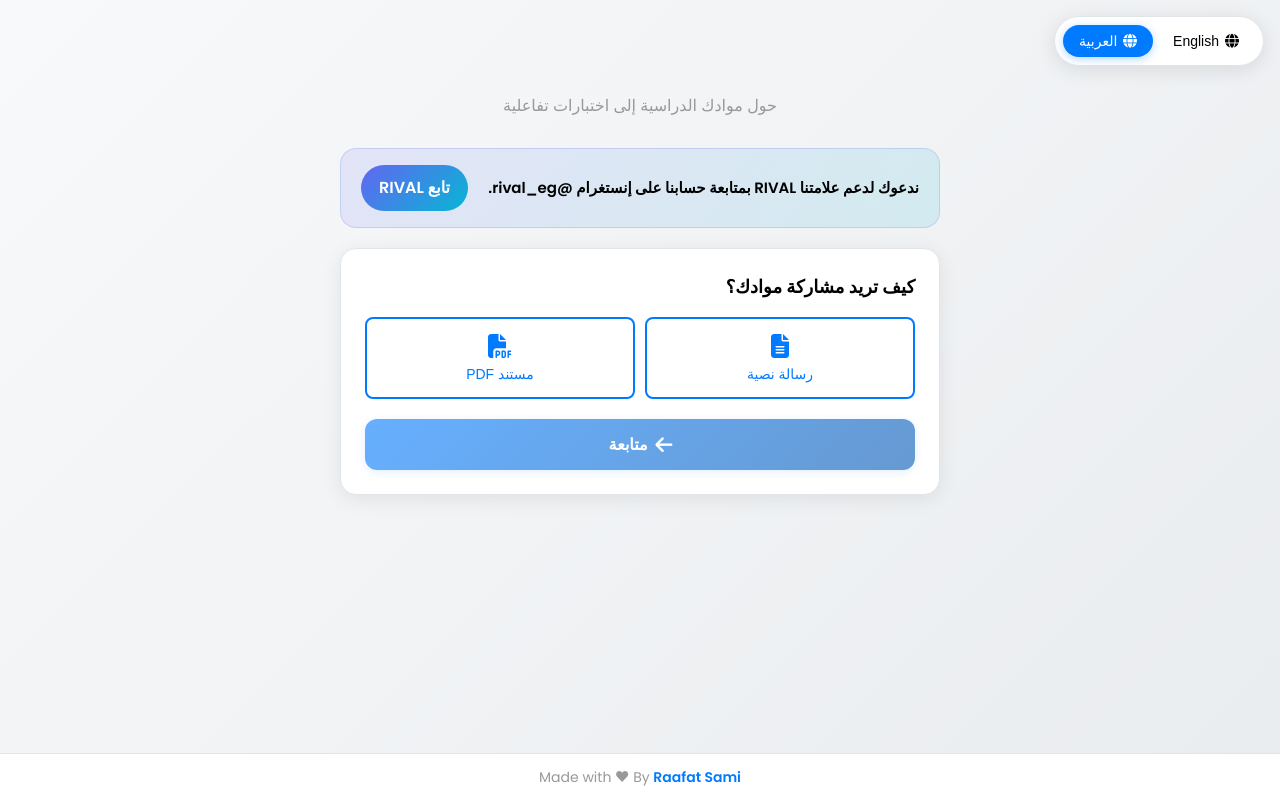
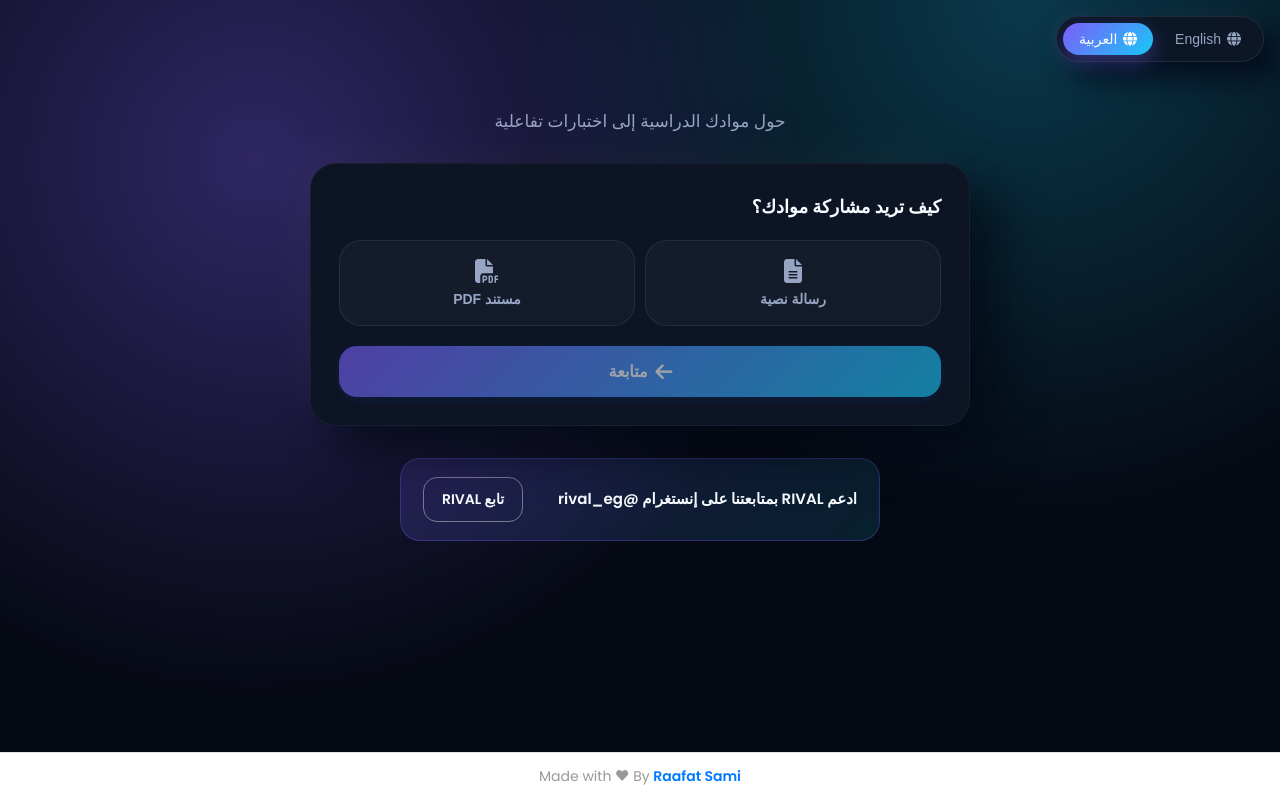
Before and after one commit to RefOoSami001/quiz-mini-app, a Flask app: page / in a window 1280 px wide. Run offline with Flask 3, Linux system fonts and the light colour scheme; some libraries are stand-ins or nearby versions.

Commit message:
Redesign UI: futuristic neumorphic theme, gradient body, overhauled component styles, new RIVAL follow CTA at bottom

```diff
--- a/templates/index.html
+++ b/templates/index.html
@@ -19,19 +19,28 @@
         :root {
             --font-english: 'Poppins', -apple-system, BlinkMacSystemFont, 'Segoe UI', Roboto, sans-serif;
             --font-arabic: 'Cairo', 'Segoe UI', Tahoma, Arial, sans-serif;
-            --animation-duration: 0.2s;
+            --animation-duration: 0.25s;
             --animation-easing: cubic-bezier(0.4, 0, 0.2, 1);
+            --bg-deep: #050913;
+            --bg-soft: #0d1424;
+            --text-primary: #f8fbff;
+            --text-secondary: #97a4c2;
+            --accent: #7c5dfa;
+            --accent-2: #18c8f6;
+            --shadow-dark: rgba(2, 6, 23, 0.8);
+            --shadow-light: rgba(255, 255, 255, 0.08);
         }
 
         body {
             font-family: var(--font-english);
-            background: linear-gradient(135deg, var(--tg-theme-bg-color, #f8f9fa) 0%, var(--tg-theme-secondary-bg-color, #e9ecef) 100%);
-            color: var(--tg-theme-text-color, #212529);
-            line-height: 1.6;
-            padding: 16px;
+            background: radial-gradient(circle at 20% 20%, rgba(124,93,250,0.35), transparent 45%),
+                        radial-gradient(circle at 80% 0%, rgba(24,200,246,0.25), transparent 40%),
+                        var(--bg-deep);
+            color: var(--text-primary);
+            line-height: 1.65;
+            padding: 28px 16px 140px;
             min-height: 100vh;
             margin: 0;
-            transition: all var(--animation-duration) var(--animation-easing);
         }
 
         body[dir="rtl"] {
@@ -39,7 +48,7 @@
         }
 
         .container {
-            max-width: 600px;
+            max-width: 660px;
             margin: 0 auto;
             animation: fadeInUp 0.6s var(--animation-easing);
         }
@@ -60,13 +69,13 @@
             top: 16px;
             right: 16px;
             z-index: 1000;
-            background: var(--tg-theme-secondary-bg-color, #ffffff);
-            border-radius: 25px;
-            padding: 8px;
-            box-shadow: 0 4px 20px rgba(0, 0, 0, 0.1);
-            border: 1px solid var(--tg-theme-section-separator-color, #e1e5e9);
+            border-radius: 24px;
+            padding: 6px;
+            border: 1px solid rgba(255,255,255,0.08);
+            background: rgba(13,20,36,0.85);
+            box-shadow: 15px 15px 30px var(--shadow-dark), -5px -5px 15px rgba(255,255,255,0.04);
             display: flex;
-            gap: 4px;
+            gap: 6px;
             animation: slideInRight 0.5s var(--animation-easing);
         }
 
@@ -86,7 +95,7 @@
             border: none;
             border-radius: 20px;
             background: transparent;
-            color: var(--tg-theme-text-color, #000000);
+            color: var(--text-secondary);
             font-size: 14px;
             font-weight: 500;
             cursor: pointer;
@@ -97,48 +106,43 @@
         }
 
         .lang-btn:hover {
-            background: var(--tg-theme-button-color, #007bff);
+            color: #fff;
+        }
+
+        .lang-btn.active {
+            background: linear-gradient(135deg, var(--accent), var(--accent-2));
             color: white;
-            transform: scale(1.05);
-        }
-
-        .lang-btn.active {
-            background: var(--tg-theme-button-color, #007bff);
-            color: white;
-            box-shadow: 0 2px 8px rgba(0, 123, 255, 0.3);
+            box-shadow: 0 8px 20px rgba(120, 94, 250, 0.35);
         }
 
         .header {
             text-align: center;
-            margin-bottom: 30px;
+            margin-bottom: 28px;
             animation: fadeInUp 0.8s var(--animation-easing);
         }
 
         .header h1 {
-            font-size: 28px;
-            margin-bottom: 12px;
-            color: #000000;
+            font-size: 30px;
+            margin-bottom: 14px;
+            color: var(--text-primary);
             font-weight: 700;
-            display: flex;
-            align-items: center;
-            justify-content: center;
-            gap: 12px;
+            letter-spacing: 0.04em;
+            text-transform: uppercase;
         }
 
         .header p {
-            color: var(--tg-theme-hint-color, #999999);
-            font-size: 16px;
+            color: var(--text-secondary);
+            font-size: 17px;
         }
 
         .card {
-            background: var(--tg-theme-secondary-bg-color, #ffffff);
-            border-radius: 16px;
-            padding: 24px;
-            margin-bottom: 20px;
-            border: 1px solid var(--tg-theme-section-separator-color, #e1e5e9);
-            box-shadow: 0 4px 20px rgba(0, 0, 0, 0.08);
-            backdrop-filter: blur(10px);
-            transition: all var(--animation-duration) var(--animation-easing);
+            background: var(--bg-soft);
+            border-radius: 26px;
+            padding: 28px;
+            margin-bottom: 28px;
+            border: 1px solid rgba(148,163,184,0.08);
+            box-shadow: 28px 28px 45px rgba(3,7,18,0.65), -18px -18px 40px rgba(255,255,255,0.03);
+            transition: transform 0.35s var(--animation-easing), box-shadow 0.35s var(--animation-easing);
             animation: slideInUp 0.5s var(--animation-easing);
         }
 
@@ -186,8 +190,8 @@
         .step-title {
             font-size: 18px;
             font-weight: 600;
-            margin-bottom: 15px;
-            color: var(--tg-theme-text-color, #000000);
+            margin-bottom: 18px;
+            color: var(--text-primary);
         }
 
         .step-navigation {
@@ -921,6 +925,108 @@
             bottom: 50px;
         }
 
+        /* Futuristic neumorphic overrides */
+        .input-btn,
+        .model-btn,
+        .count-btn {
+            padding: 18px;
+            border-radius: 22px;
+            border: 1px solid rgba(255,255,255,0.08);
+            background: linear-gradient(145deg, rgba(255,255,255,0.03), rgba(148,163,184,0.05));
+            color: var(--text-secondary);
+            font-weight: 600;
+        }
+
+        .input-btn:hover,
+        .input-btn.selected,
+        .model-btn:hover,
+        .model-btn.selected,
+        .count-btn.selected {
+            color: #fff;
+            background: linear-gradient(135deg, var(--accent), var(--accent-2));
+            box-shadow: 0 12px 28px rgba(108,93,250,0.35);
+            transform: translateY(-2px);
+        }
+
+        .count-btn {
+            text-align: center;
+            gap: 10px;
+        }
+
+        .text-input,
+        .page-range-input {
+            border-radius: 18px;
+            border: 1px solid rgba(148,163,184,0.15);
+            background: rgba(11,17,32,0.75);
+            color: var(--text-primary);
+        }
+
+        .file-input-container {
+            border-radius: 20px;
+            border: 1px dashed rgba(148,163,184,0.25);
+            background: rgba(11,17,32,0.65);
+        }
+
+        .file-input-label {
+            background: linear-gradient(135deg, var(--accent), var(--accent-2));
+            border-radius: 14px;
+        }
+
+        .btn {
+            border-radius: 18px;
+            background: linear-gradient(135deg, var(--accent), var(--accent-2));
+            box-shadow: 0 18px 35px rgba(6, 182, 212, 0.25);
+        }
+
+        .btn-secondary {
+            background: rgba(255,255,255,0.04);
+            color: var(--text-secondary);
+        }
+
+        .btn-secondary:hover {
+            color: #fff;
+        }
+
+        .quiz-navigation {
+            background: rgba(5,9,19,0.9);
+            border-top: 1px solid rgba(148,163,184,0.15);
+        }
+
+        .brand-follow {
+            margin: 32px auto 0;
+            max-width: 480px;
+            padding: 18px 22px;
+            border-radius: 20px;
+            background: linear-gradient(135deg, rgba(124,93,250,0.18), rgba(24,200,246,0.12));
+            border: 1px solid rgba(124,93,250,0.3);
+            display: flex;
+            align-items: center;
+            justify-content: space-between;
+            gap: 12px;
+            flex-wrap: wrap;
+        }
+
+        .brand-follow span {
+            font-size: 15px;
+            color: var(--text-primary);
+            font-weight: 600;
+        }
+
+        .brand-follow a {
+            padding: 10px 18px;
+            border-radius: 14px;
+            border: 1px solid rgba(255,255,255,0.4);
+            color: var(--text-primary);
+            text-decoration: none;
+            font-size: 14px;
+            font-weight: 600;
+            transition: all 0.2s ease;
+        }
+
+        .brand-follow a:hover {
+            border-color: rgba(255,255,255,0.8);
+        }
+
         @media (max-width: 480px) {
             .model-options,
             .input-type-options {
@@ -979,11 +1085,6 @@
             <br><br><br>
             <p data-en="Transform your study materials into interactive quizzes" data-ar="حول موادك الدراسية إلى اختبارات تفاعلية">Transform your study materials into interactive quizzes</p>
             </div>
-
-        <div class="brand-promo">
-            <span data-en="Kindly support our brand RIVAL by following @rival_eg on Instagram." data-ar="ندعوك لدعم علامتنا RIVAL بمتابعة حسابنا على إنستغرام @rival_eg.">Kindly support our brand RIVAL by following @rival_eg on Instagram.</span>
-            <a href="https://instagram.com/rival_eg" target="_blank" rel="noopener noreferrer" data-en="Follow RIVAL" data-ar="تابع RIVAL">Follow RIVAL</a>
-        </div>
 
         <!-- Step 1: Input Method (inline text or PDF) -->
         <div class="card step active" id="step1">
@@ -1171,6 +1272,11 @@
         <!-- Error/Success Messages -->
         <div id="messageContainer"></div>
         </div>
+
+    <div class="brand-follow">
+        <span data-en="Kindly support RIVAL by following us @rival_eg" data-ar="ادعم RIVAL بمتابعتنا على إنستغرام @rival_eg">Kindly support RIVAL by following us @rival_eg</span>
+        <a href="https://instagram.com/rival_eg" target="_blank" rel="noopener noreferrer" data-en="Follow RIVAL" data-ar="تابع RIVAL">Follow RIVAL</a>
+    </div>
 
     <!-- Footer -->
     <div class="footer" id="footer">
```
